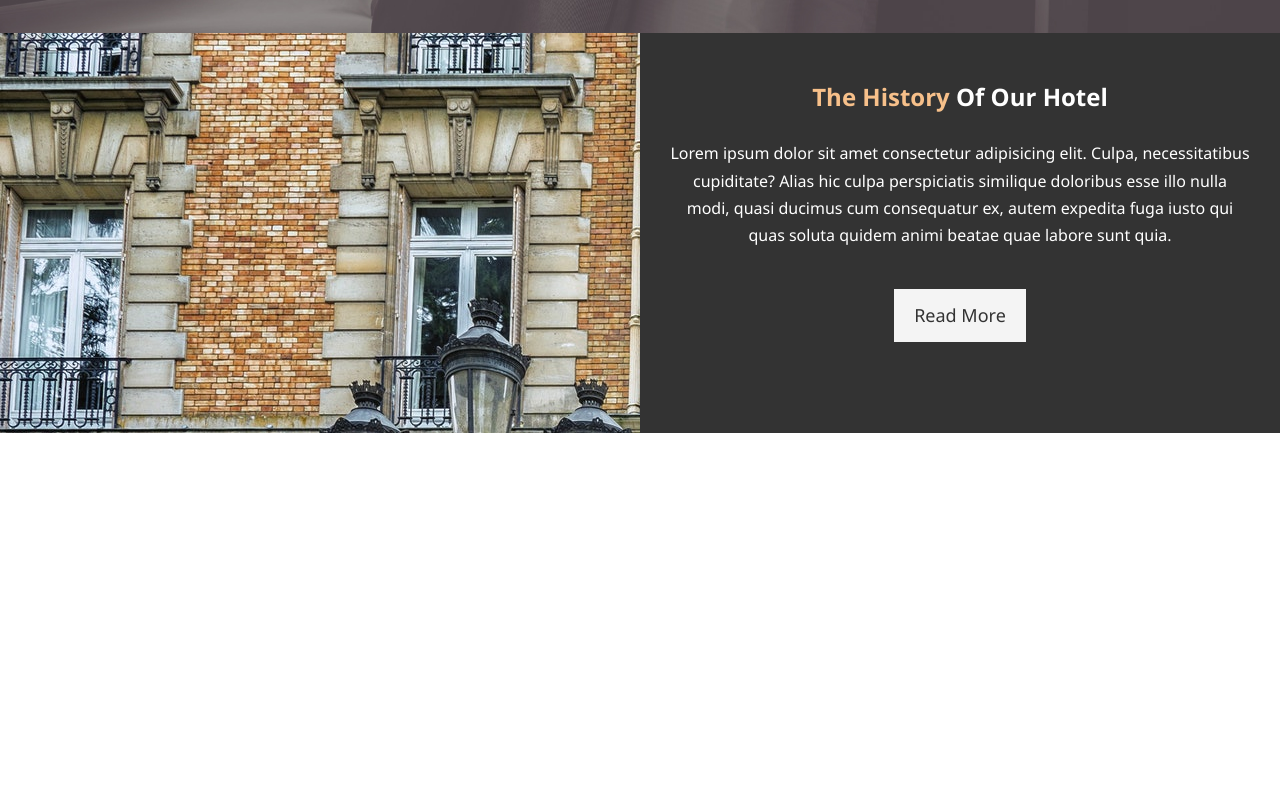
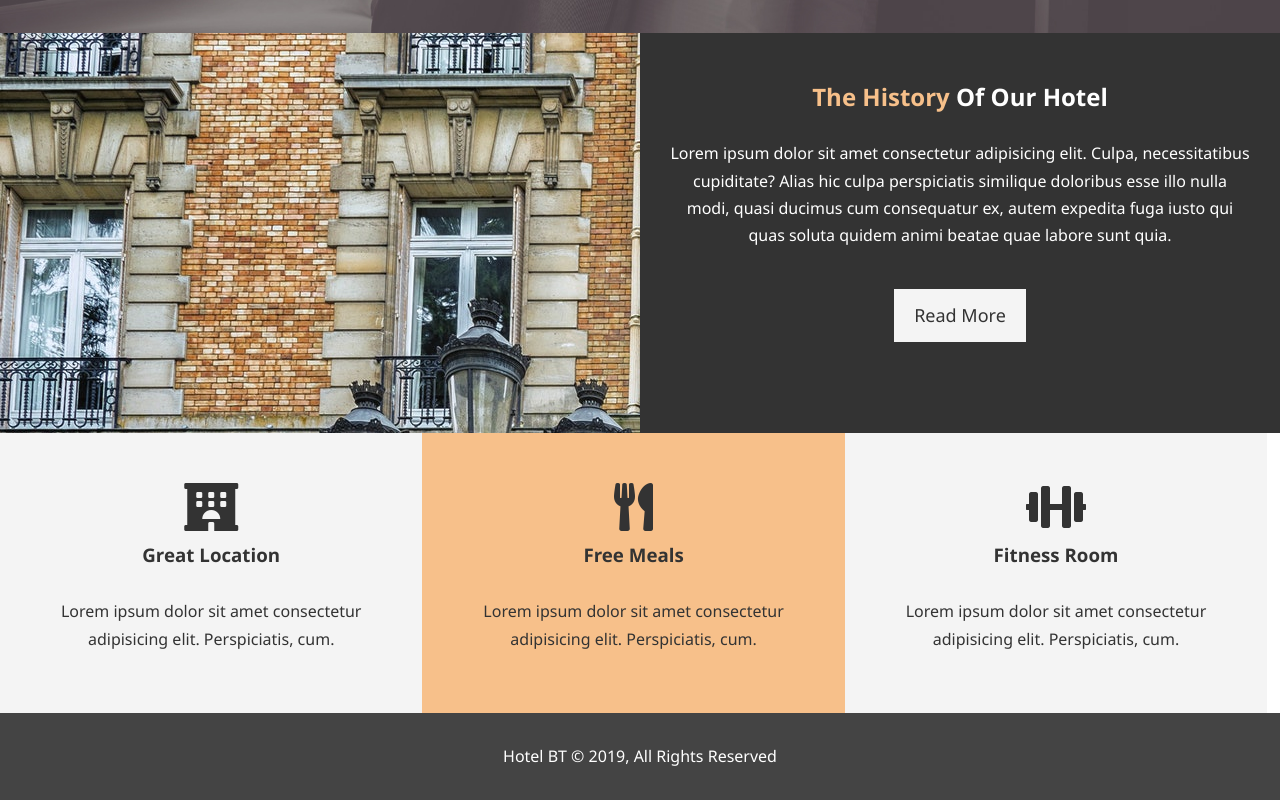
Before and after one commit to b-hexsoul/udemy_p2, a plain HTML site: page index.html in a window 1280 px wide. Shown: the part 634-1434 px from the top of the page. Before the commit the page ends 1067 px from the top, so only its background shows below. Drawn offline with Linux system fonts and the light colour scheme.

Commit message:
'finished main page, added features and footer'

```diff
--- a/css/style.css
+++ b/css/style.css
@@ -60,7 +60,11 @@
 
 .bg-primary {
     background: #f7c08a;
-    color: #444;
+    color: #333;
+}
+
+.clr {
+    clear: both;
 }
 
 /* --------------------
@@ -178,3 +182,29 @@ p {
 #home-info .info-content p {
     padding-bottom: 30px;
 }
+
+/* --------------------
+    Features
+---------------------*/
+
+#features .box {
+    float: left;
+    width: 33%;
+    text-align: center;
+    padding: 50px;
+}
+
+.box i {
+    margin-bottom: 10px;
+}
+
+/* --------------------
+    Footer
+---------------------*/
+
+#main-footer {
+    text-align: center;
+    background: #444;
+    color: #fff;
+    padding: 20px;
+}
--- a/index.html
+++ b/index.html
@@ -7,6 +7,7 @@
         <meta name="keywords" content="hotel, boston hotel, new england hotel">
         <title>Hotel BT | Welcome</title>
         <link rel="stylesheet" type="text/css" href="./css/style.css">
+        <link rel="stylesheet" href="https://cdnjs.cloudflare.com/ajax/libs/font-awesome/5.14.0/css/all.min.css" integrity="sha512-1PKOgIY59xJ8Co8+NE6FZ+LOAZKjy+KY8iq0G4B3CyeY6wYHN3yt9PW0XpSriVlkMXe40PTKnXrLnZ9+fkDaog==" crossorigin="anonymous" />
     </head>
     <body>
         <header>
@@ -41,6 +42,28 @@
             </div>
         </section>
 
+        <section id="features">
+            <div class="box bg-light">
+                <i class="fas fa-hotel fa-3x"></i>
+                <h3>Great Location</h3>
+                <p>Lorem ipsum dolor sit amet consectetur adipisicing elit. Perspiciatis, cum.</p>
+            </div>
+            <div class="box bg-primary">
+                <i class="fas fa-utensils fa-3x"></i>
+                <h3>Free Meals</h3>
+                <p>Lorem ipsum dolor sit amet consectetur adipisicing elit. Perspiciatis, cum.</p>
+            </div>
+            <div class="box bg-light">
+                <i class="fas fa-dumbbell fa-3x"></i>
+                <h3>Fitness Room</h3>
+                <p>Lorem ipsum dolor sit amet consectetur adipisicing elit. Perspiciatis, cum.</p>
+            </div>
+        </section>
 
+        <div class="clr"></div>
+
+        <footer id="main-footer">
+            <p> Hotel BT &copy; 2019, All Rights Reserved</p>
+        </footer>
     </body>
 </html>
```
